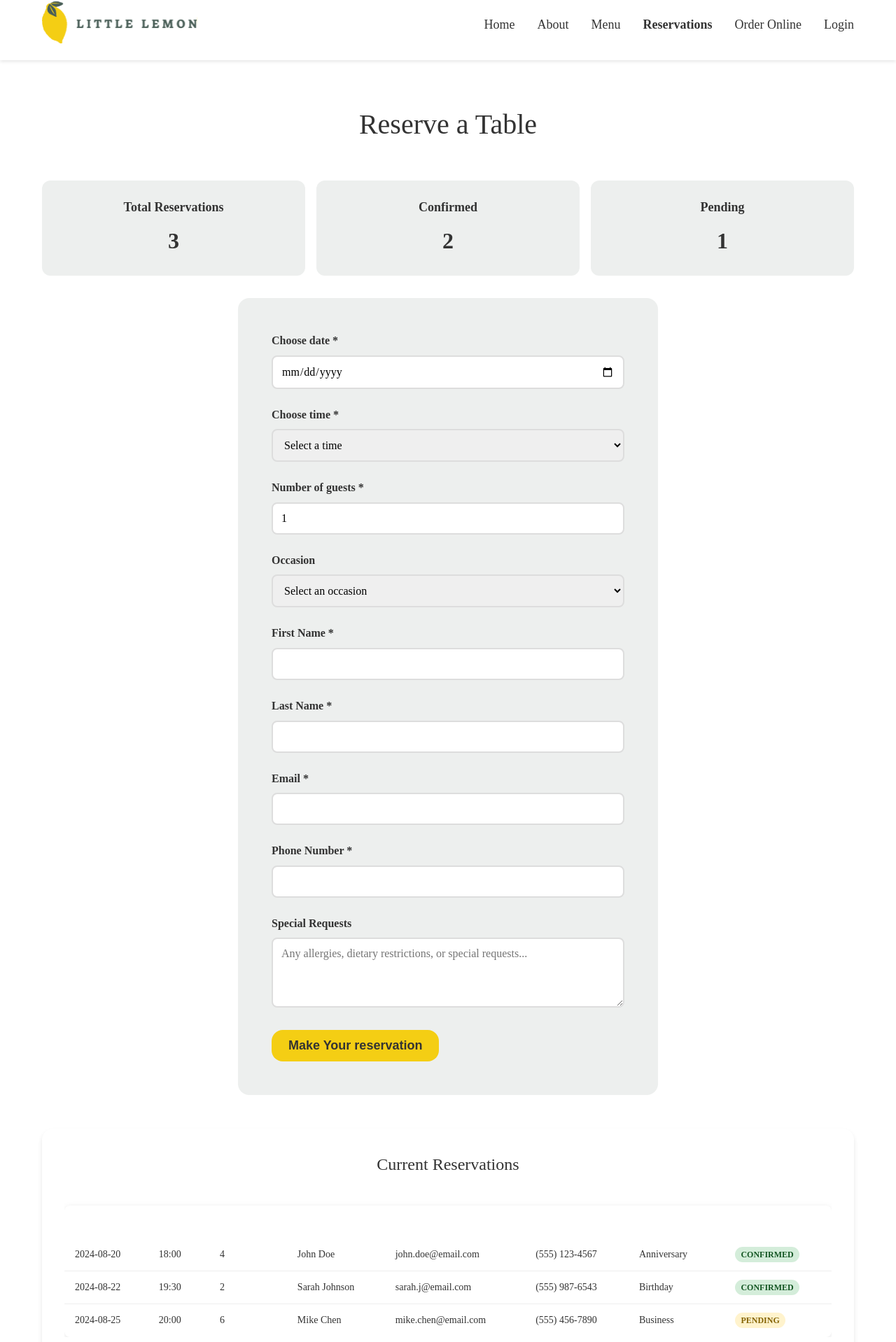
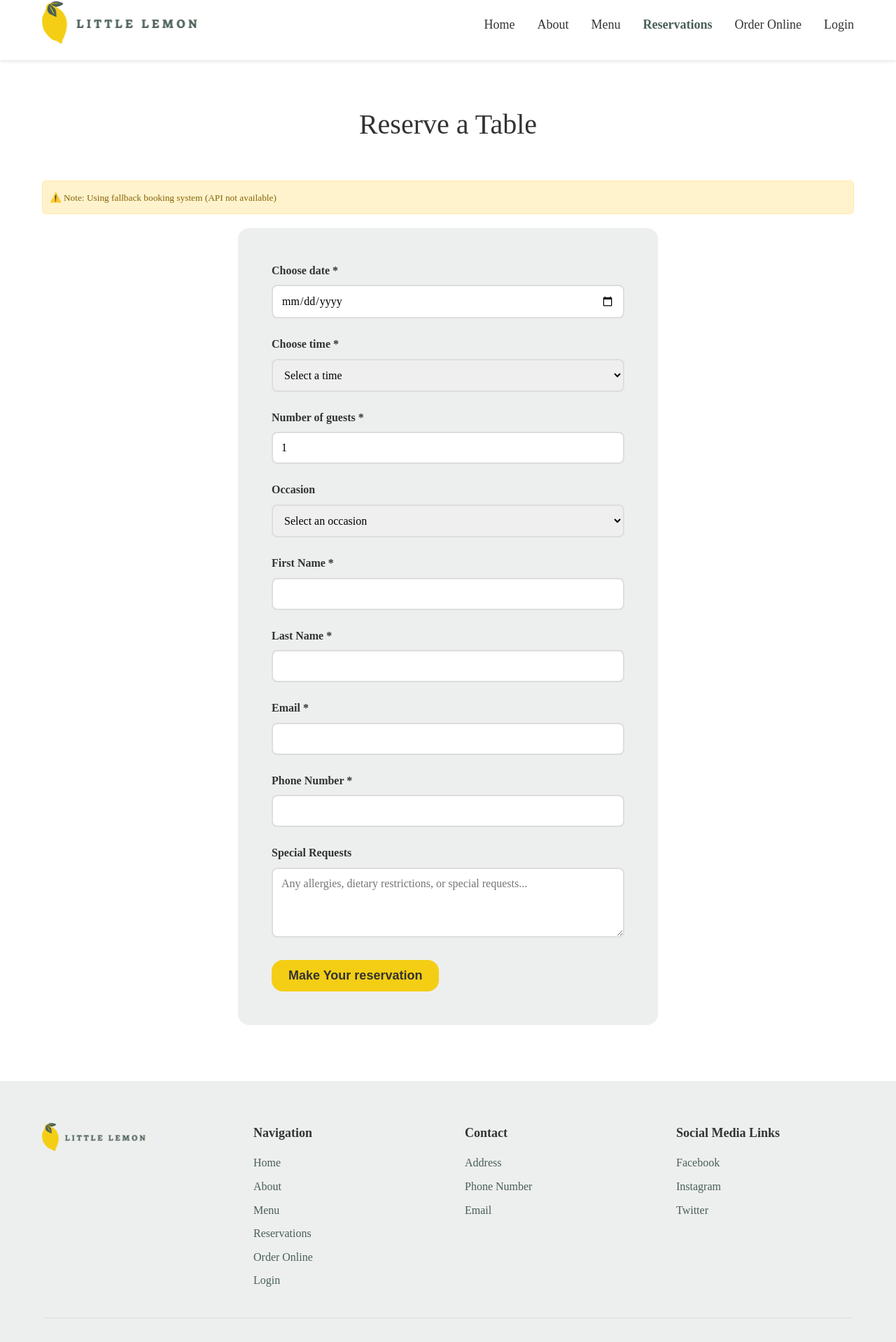
Before and after one commit to maurya-sachin/my-app, a React (Create React App) app: page /booking in a window 1280 px wide. Shown: the part 14-1932 px from the top of the page at 70% size. Built offline with nearby package versions, Linux system fonts and the light colour scheme; a web font is replaced by a local one.

Commit message:
Exercise: Connecting the bookings page to the API

```diff
--- a/public/index.html
+++ b/public/index.html
@@ -51,7 +51,10 @@
 			href="https://fonts.googleapis.com/css2?family=Markazi+Text:wght@400;500;600;700&family=Karla:wght@400;500;700;800&display=swap"
 			rel="stylesheet"
 		/>
-		<script src="https://raw.githubusercontent.com/Meta-Front-End-Developer-PC/capstone/master/api.js"></script>
+		<script
+			defer
+			src="https://cdn.jsdelivr.net/gh/courseraap/capstone@main/api.js"
+		></script>
 		<title>Little Lemon Restaurant - Chicago</title>
 	</head>
 	<body>
--- a/src/components/BookingPage.js
+++ b/src/components/BookingPage.js
@@ -1,136 +1,158 @@
-import React, { useReducer, useState } from 'react';
+/* global fetchAPI, submitAPI */
+import React, { useReducer, useState, useEffect } from 'react';
 import BookingForm from './BookingForm';
-import BookingTable from './BookingTable';
 
-const seededRandom = function (seed) {
-    var m = 2 ** 35 - 31;
-    var a = 185852;
-    var s = seed % m;
-    return function () {
-        return (s = s * a % m) / m;
-    };
-}
+// Fallback times in case API is not available
+const fallbackTimes = ['17:00', '18:00', '19:00', '20:00', '21:00', '22:00'];
 
-const fetchAPI = function (date) {
-    let result = [];
-    let random = seededRandom(date.getDate());
+const waitForAPI = (maxWait = 5000) => {
+    return new Promise((resolve) => {
+        const startTime = Date.now();
 
-    for (let i = 17; i <= 23; i++) {
-        if (random() < 0.5) {
-            result.push(i + ':00');
-        }
-        if (random() < 0.5) {
-            result.push(i + ':30');
+        const checkAPI = () => {
+            if (window.fetchAPI && window.submitAPI) {
+                resolve(true);
+            } else if (Date.now() - startTime > maxWait) {
+                console.warn('External API not loaded within timeout, using fallback');
+                resolve(false);
+            } else {
+                setTimeout(checkAPI, 100);
+            }
+        };
+
+        checkAPI();
+    });
+};
+
+// Initialize times using fetchAPI for today's date
+export const initializeTimes = () => {
+    const today = new Date();
+    if (window.fetchAPI) {
+        try {
+            const times = window.fetchAPI(today);
+            return times && times.length > 0 ? times : fallbackTimes;
+        } catch (error) {
+            console.warn('Error calling fetchAPI, using fallback times:', error);
+            return fallbackTimes;
         }
     }
-    return result;
+    console.warn('fetchAPI not available, using fallback times');
+    return fallbackTimes;
 };
 
-const submitAPI = function (formData) {
-    return true;
-};
-
-export const initializeTimes = () => {
-    const today = new Date();
-    return fetchAPI(today);
-};
-
+// Reducer to update times
 export const updateTimes = (state, action) => {
     switch (action.type) {
         case 'UPDATE_TIMES':
             if (action.date) {
-                const selectedDate = new Date(action.date);
-                return fetchAPI(selectedDate);
+                try {
+                    const selectedDate = new Date(action.date);
+                    if (isNaN(selectedDate.getTime())) {
+                        console.warn('Invalid date provided:', action.date);
+                        return state;
+                    }
+
+                    if (window.fetchAPI) {
+                        const times = window.fetchAPI(selectedDate);
+                        return times && times.length > 0 ? times : fallbackTimes;
+                    }
+                    console.warn('fetchAPI not available, using fallback times');
+                    return fallbackTimes;
+                } catch (error) {
+                    console.warn('Error updating times:', error);
+                    return state;
+                }
             }
             return state;
+        case 'INITIALIZE_TIMES':
+            return action.times || fallbackTimes;
         default:
             return state;
     }
 };
 
-const initialBookingData = [
-    {
-        date: '2024-08-20',
-        time: '18:00',
-        guests: 4,
-        firstName: 'John',
-        lastName: 'Doe',
-        email: 'john.doe@email.com',
-        phone: '(555) 123-4567',
-        occasion: 'Anniversary',
-        status: 'confirmed'
-    },
-    {
-        date: '2024-08-22',
-        time: '19:30',
-        guests: 2,
-        firstName: 'Sarah',
-        lastName: 'Johnson',
-        email: 'sarah.j@email.com',
-        phone: '(555) 987-6543',
-        occasion: 'Birthday',
-        status: 'confirmed'
-    },
-    {
-        date: '2024-08-25',
-        time: '20:00',
-        guests: 6,
-        firstName: 'Mike',
-        lastName: 'Chen',
-        email: 'mike.chen@email.com',
-        phone: '(555) 456-7890',
-        occasion: 'Business',
-        status: 'pending'
-    }
-];
+const BookingPage = () => {
+    const [availableTimes, dispatch] = useReducer(updateTimes, fallbackTimes);
+    const [apiReady, setApiReady] = useState(false);
+    const [isLoading, setIsLoading] = useState(true);
 
-const BookingPage = () => {
-    const [availableTimes, dispatch] = useReducer(updateTimes, [], initializeTimes);
-    const [bookingData, setBookingData] = useState(initialBookingData);
+    // 👇 Attach functions from api.js (if available) to window
+    useEffect(() => {
+        if (typeof window.fetchAPI === "undefined" && typeof fetchAPI !== "undefined") {
+            window.fetchAPI = fetchAPI;
+        }
+        if (typeof window.submitAPI === "undefined" && typeof submitAPI !== "undefined") {
+            window.submitAPI = submitAPI;
+        }
+    }, []);
+
+    // 👇 Wait for API, then initialize times
+    useEffect(() => {
+        const initializeAPI = async () => {
+            const apiLoaded = await waitForAPI();
+            setApiReady(apiLoaded);
+
+            if (apiLoaded) {
+                const times = initializeTimes();
+                dispatch({ type: 'INITIALIZE_TIMES', times });
+            }
+
+            setIsLoading(false);
+        };
+
+        initializeAPI();
+    }, []);
 
     const submitForm = (formData) => {
-        const success = submitAPI(formData);
-        if (success) {
-            const newBooking = {
-                ...formData,
-                status: 'confirmed'
-            };
-            setBookingData(prev => [...prev, newBooking]);
+        if (window.submitAPI) {
+            try {
+                const result = window.submitAPI(formData);
+                console.log('Form submitted successfully:', result);
+                return result;
+            } catch (error) {
+                console.warn('Error submitting form:', error);
+                return false;
+            }
         }
-        return success;
+        console.warn('submitAPI not available, using fallback');
+        console.log('Form submitted (fallback):', formData);
+        return true;
     };
 
-    const confirmedBookings = bookingData.filter(booking => booking.status === 'confirmed').length;
-    const pendingBookings = bookingData.filter(booking => booking.status === 'pending').length;
-    const totalBookings = bookingData.length;
+    if (isLoading) {
+        return (
+            <section className="reservation">
+                <div className="container">
+                    <h2>Reserve a Table</h2>
+                    <p>Loading available times...</p>
+                </div>
+            </section>
+        );
+    }
 
     return (
         <section className="reservation">
             <div className="container">
                 <h2>Reserve a Table</h2>
-
-                <div className="booking-summary">
-                    <div className="summary-card">
-                        <h4>Total Reservations</h4>
-                        <div className="number">{totalBookings}</div>
+                {!apiReady && (
+                    <div
+                        style={{
+                            backgroundColor: '#fff3cd',
+                            color: '#856404',
+                            padding: '10px',
+                            marginBottom: '20px',
+                            borderRadius: '5px',
+                            border: '1px solid #ffeaa7',
+                        }}
+                    >
+                        <small>⚠️ Note: Using fallback booking system (API not available)</small>
                     </div>
-                    <div className="summary-card">
-                        <h4>Confirmed</h4>
-                        <div className="number">{confirmedBookings}</div>
-                    </div>
-                    <div className="summary-card">
-                        <h4>Pending</h4>
-                        <div className="number">{pendingBookings}</div>
-                    </div>
-                </div>
-
+                )}
                 <BookingForm
                     availableTimes={availableTimes}
                     dispatch={dispatch}
                     submitForm={submitForm}
                 />
-
-                <BookingTable bookingData={bookingData} />
             </div>
         </section>
     );
--- a/src/index.css
+++ b/src/index.css
@@ -53,11 +53,11 @@ body {
 }
 
 .nav-link:hover {
-	color: #49SE57;
+	color: #495e57;
 }
 
 .nav-link.active {
-	color: #49SE57;
+	color: #495e57;
 	font-weight: bold;
 }
 
@@ -70,7 +70,7 @@ body {
 }
 
 .hero {
-	background-color: #49SE57;
+	background-color: #495e57;
 	color: white;
 	padding: 120px 0 60px;
 	margin-top: 80px;
@@ -137,7 +137,7 @@ body {
 
 .btn-secondary:hover {
 	background-color: white;
-	color: #49SE57;
+	color: #495e57;
 }
 
 .specials {
@@ -208,7 +208,7 @@ body {
 .special-description {
 	font-size: 16px;
 	line-height: 1.5;
-	color: #49SE57;
+	color: #495e57;
 	margin-bottom: 1rem;
 }
 
@@ -223,12 +223,12 @@ body {
 }
 
 .special-order:hover {
-	color: #49SE57;
+	color: #495e57;
 }
 
 .testimonials {
 	padding: 80px 0;
-	background-color: #49SE57;
+	background-color: #495e57;
 	color: white;
 }
 
@@ -308,7 +308,7 @@ body {
 .about-text p {
 	font-size: 18px;
 	line-height: 1.6;
-	color: #49SE57;
+	color: #495e57;
 	margin-bottom: 1rem;
 }
 
@@ -368,7 +368,7 @@ body {
 
 .footer-section a {
 	text-decoration: none;
-	color: #49SE57;
+	color: #495e57;
 	font-size: 16px;
 	transition: color 0.3s ease;
 }
@@ -378,7 +378,6 @@ body {
 }
 
 .footer-logo {
-	height: 200px;
 	width: auto;
 }
 
@@ -440,7 +439,7 @@ body {
 .form-group select:focus,
 .form-group textarea:focus {
 	outline: none;
-	border-color: #49SE57;
+	border-color: #495e57;
 }
 
 .form-group textarea {
@@ -493,7 +492,7 @@ body {
 }
 
 .booking-table th {
-	background-color: #49SE57;
+	background-color: #495e57;
 	color: white;
 	padding: 12px 15px;
 	text-align: left;
@@ -557,7 +556,7 @@ body {
 
 .summary-card h4 {
 	font-size: 18px;
-	color: #49SE57;
+	color: #495e57;
 	margin-bottom: 0.5rem;
 }
 
```
Also changed, not shown: 2 other files (tests, documents, lock files or other folders).
